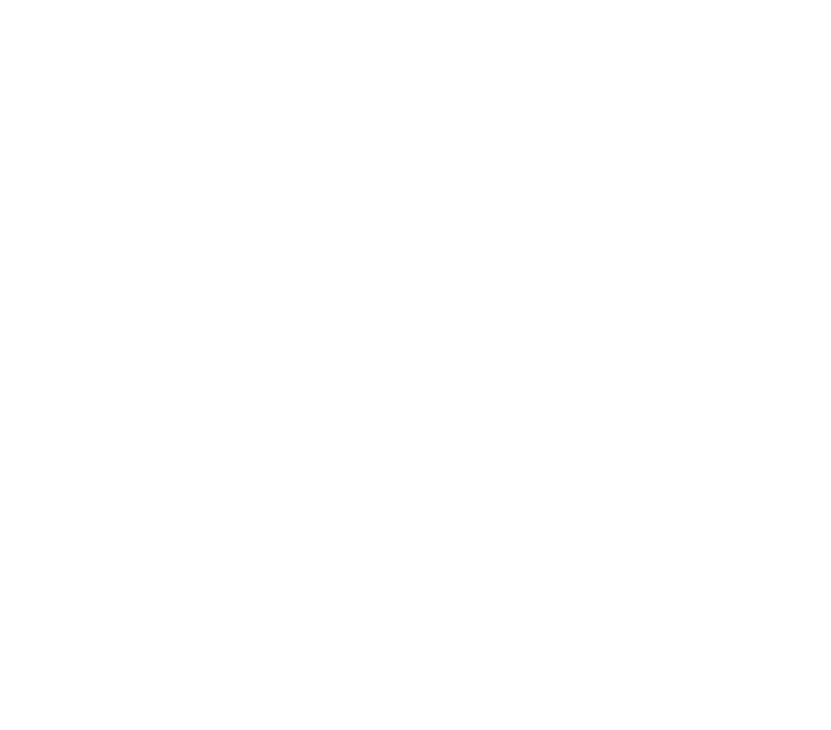
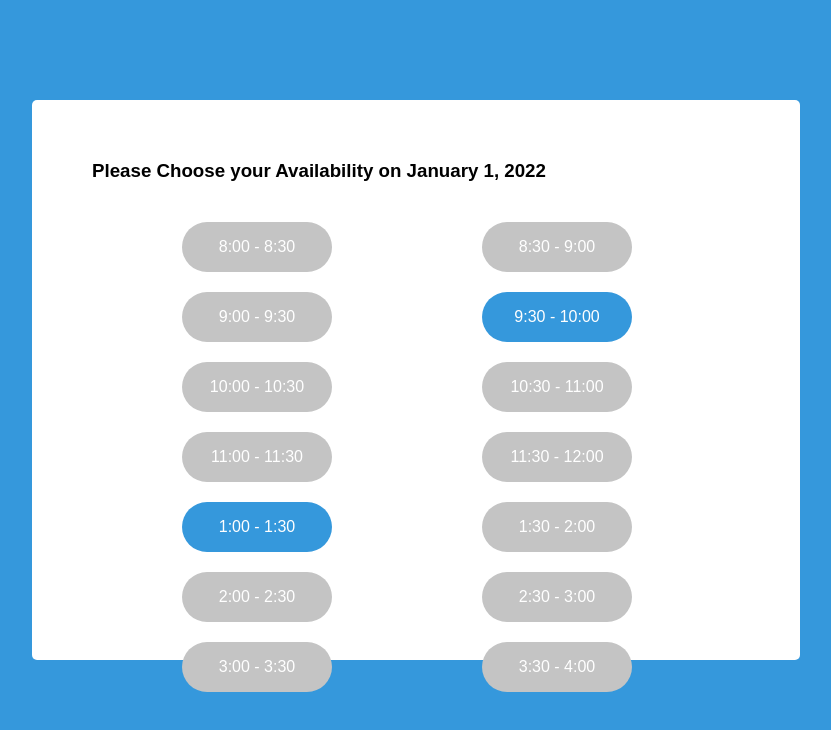
Before and after one commit to EngrJill/DTThesisAppointmentWeb, a Nuxt app: page /timeavailability in a window 1280 px wide. Before the commit this address had no page. Shown: the top 730 px of the page, without its empty margins (224-1055 px from the left). Built offline with nearby package versions, Linux system fonts and the light colour scheme.

Commit message:
Progress on Appointment form and choosing of Time

```diff
--- a/pages/appointment.vue
+++ b/pages/appointment.vue
@@ -2,18 +2,23 @@
     <div class="main-container">
         <div class="landing-subcontainer">
             <div class="form-container">
+            <h3>Kindly fill-out this form</h3>
                 <form action="" class="form">
-                    <label for="">First Name</label>
-                    <input type="text" placeholder="Input First Name"><br>
-                    <label for="">Middle Name</label>
-                    <input type="text" placeholder="Input Middle Name"><br>
-                    <label for="">Last Name</label>
+                    <label for="first_name">First Name</label><br>
+                    <input type="text" placeholder="Input First Name" v-model="first_name"><br>
+                    <label for="">Last Name</label><br>
                     <input type="text" placeholder="Input Last Name"><br>
-                    <label for="">Appointment Location</label>
+                    <label for="">Contact Number</label><br>
+                    <input type="number" placeholder="Input Contact Number"><br>
+                    <label for="">Appointment Location</label><br>
                     <input type="text" placeholder="Input Appointment Location"><br>
-                    <div>
-                        <date-picker v-model="time1" valueType="format"></date-picker>
-                    </div>
+                    <label for="">Appointment date</label><br>
+                    <date-picker style="height: 46px" v-model="time1" valueType="format" placeholder="Please pick a date"></date-picker><br>
+                    <nuxt-link to="/timeavailability">
+                        <button>
+                        PROCEED
+                        </button>
+                    </nuxt-link>
                 </form>
             </div>
         </div>
@@ -29,8 +34,8 @@
     data() {
       return {
         time1: null,
-        time2: null,
-        time3: null,
+        first_name: null,
+
       };
     },
   };
@@ -55,6 +60,38 @@
 
             .form-container {
                 width: 85%;
+                margin-left: auto;
+                margin-right: auto;
+
+                h3 {
+                    padding-top: 50px;
+                    padding-bottom: 30px;
+                }
+
+                    form {
+                        margin-left: auto;
+                        margin-right: auto;
+                        label {
+                            color: #777777;
+                        }
+                        input {
+                            background-color: #F4F1F1;
+                            height: 46px;
+                            width: 100%;
+                            margin-top: 6px;
+                            margin-bottom: 20px;
+                            border-radius: 5px;
+                            padding-left: 18px;
+                        }
+                        button {
+                            background-color: $primary-color;
+                            color: white;
+                            height: 40px;
+                            width: 30%;
+                            border-radius: 10px;
+                            margin-top: 20px;
+                        }
+                    }
             }
 
         }
--- /dev/null
+++ b/pages/final.vue
@@ -0,0 +1,13 @@
+<template>
+  <h1>HELLO VUE</h1>
+</template>
+
+<script>
+export default {
+
+}
+</script>
+
+<style>
+
+</style>
--- a/pages/index.vue
+++ b/pages/index.vue
@@ -12,7 +12,13 @@
             Email
           </p>
 
-          <input type="text" placeholder="Please input your Email">
+          <input type="email" placeholder="Please input your Email" class="email">
+
+          <div class="checkbox">
+            <input type="checkbox" name="TandC" id="TandC">
+            <label>By proceeding with this Appointment System Form,
+              you agree with the terms and condition of the people behind this technology</label><br>
+          </div>
 
           <nuxt-link to="/appointment">
             <button>
@@ -65,11 +71,17 @@
         margin-left: auto;
         margin-right: auto;
         width: 65%;
+
+        .checkbox {
+          margin-left: 30px;
+          margin-top: 15px;
+        }
+
         p {
           color: #777777;
           padding-left: 30px;
         }
-        input {
+        .email {
           background-color: #F4F1F1;
           border-radius: 10px;
           height: 60px;
--- /dev/null
+++ b/pages/timeavailability.vue
@@ -0,0 +1,88 @@
+<template>
+  <div class="main-container">
+    <div class="landing-subcontainer">
+        <h3 class="title">Please Choose your Availability on January 1, 2022</h3>
+            <div class="time-container">
+                <nuxt-link to="/final">
+                    <button v-for="times in this.timeslots" :key="times.time" :disabled="times.status">
+                        {{times.time}}
+                    </button>
+                </nuxt-link>
+            </div>
+    </div>
+  </div>
+</template>
+
+<script>
+export default {
+
+    data() {
+        return {
+            timeslots: [
+                {'time':"8:00 - 8:30", "status": true},
+                {'time':"8:30 - 9:00", "status": true},
+                {'time':"9:00 - 9:30", "status": true},
+                {'time':"9:30 - 10:00", "status": false},
+                {'time':"10:00 - 10:30", "status": true},
+                {'time':"10:30 - 11:00", "status": true},
+                {'time':"11:00 - 11:30", "status": true},
+                {'time':"11:30 - 12:00", "status": true},
+                {'time':"1:00 - 1:30", "status": false},
+                {'time':"1:30 - 2:00", "status": true},
+                {'time':"2:00 - 2:30", "status": true},
+                {'time':"2:30 - 3:00", "status": true},
+                {'time':"3:00 - 3:30", "status": true},
+                {'time':"3:30 - 4:00", "status": true},
+            ]
+        }
+    }
+}
+</script>
+
+<style lang="scss">
+$primary-color: #3598DC;
+    .main-container {
+    font-family: Arial, Helvetica, sans-serif;
+    height: 100vh;
+    width: 100vw;
+    background-color: $primary-color;
+    padding-top: 100px;
+
+        .landing-subcontainer {
+        height: 80%;
+        width: 60%;
+        background-color: white;
+        margin-left: auto;
+        margin-right: auto;
+        border-radius: 5px;
+
+            .title {
+                padding-top: 60px;
+                padding-bottom: 40px;
+                padding-left: 60px;
+            }
+
+            .time-container {
+                button {
+                    margin-left: auto;
+                    margin-right: auto;
+                    background-color: $primary-color;
+                    border-radius: 50px;
+                    height: 50px;
+                    width: 150px;
+                    color: white;
+                    margin-left: 150px;
+                    margin-bottom: 20px;
+                }
+
+                button:disabled,
+                button[disabled]{
+                background-color: #c4c4c4;
+                color: white;
+                }
+
+            }
+        }
+
+    }
+</style>
```
